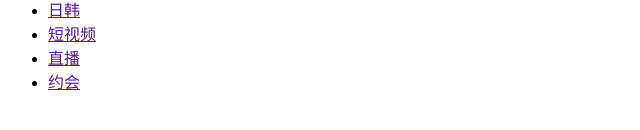
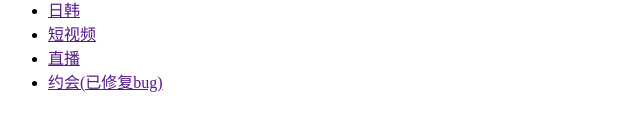
Before and after one commit to Thyrvale/gittest, a plain HTML site: page index.html in a window 1280 px wide. Shown: the part 116-246 px from the top of the page, without its empty margins (0-640 px from the left). Drawn offline with Linux system fonts and the light colour scheme.

Commit message:
v.1.2 bug修复完成

```diff
--- a/index.html
+++ b/index.html
@@ -13,7 +13,7 @@
         <li><a href="">日韩</a></li>
         <li><a href="">短视频</a></li>
         <li><a href="">直播</a></li>
-        <li><a href="">约会</a></li>
+        <li><a href="">约会(已修复bug)</a></li>
     </ul>
 </body>
 </html>
```
